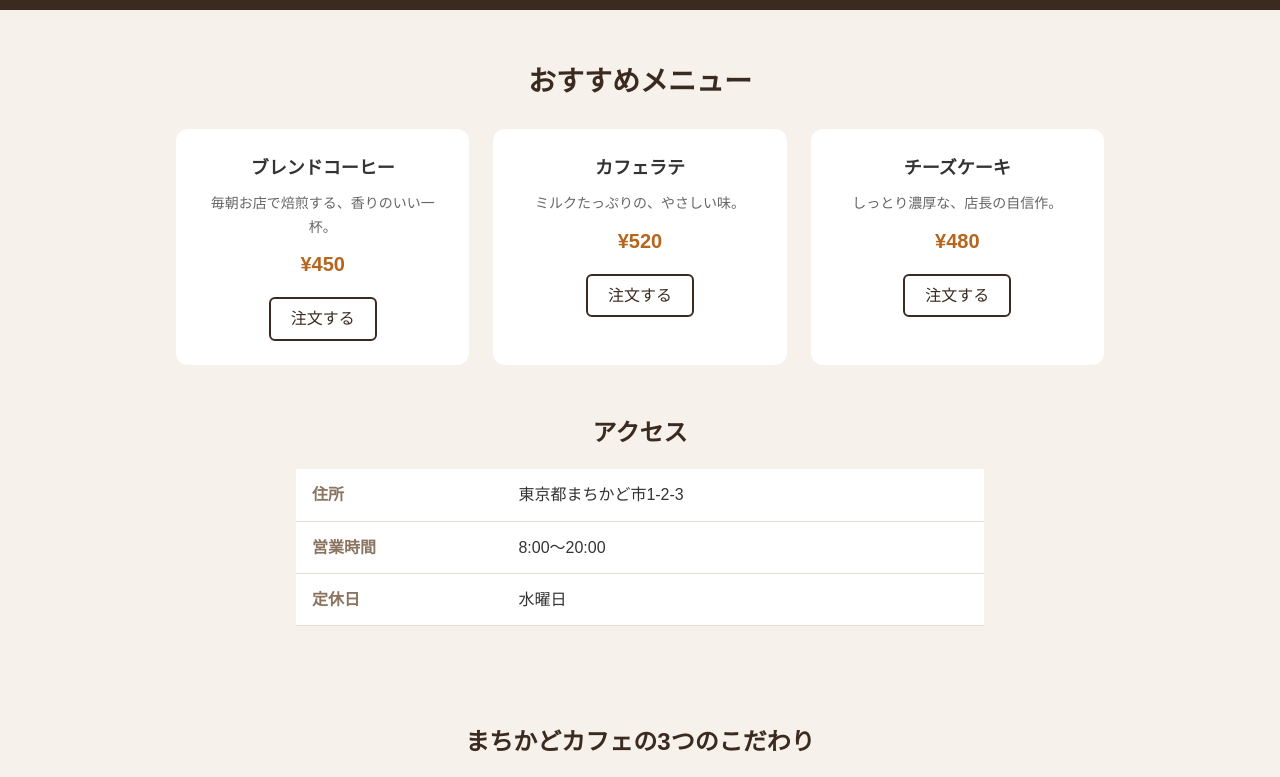
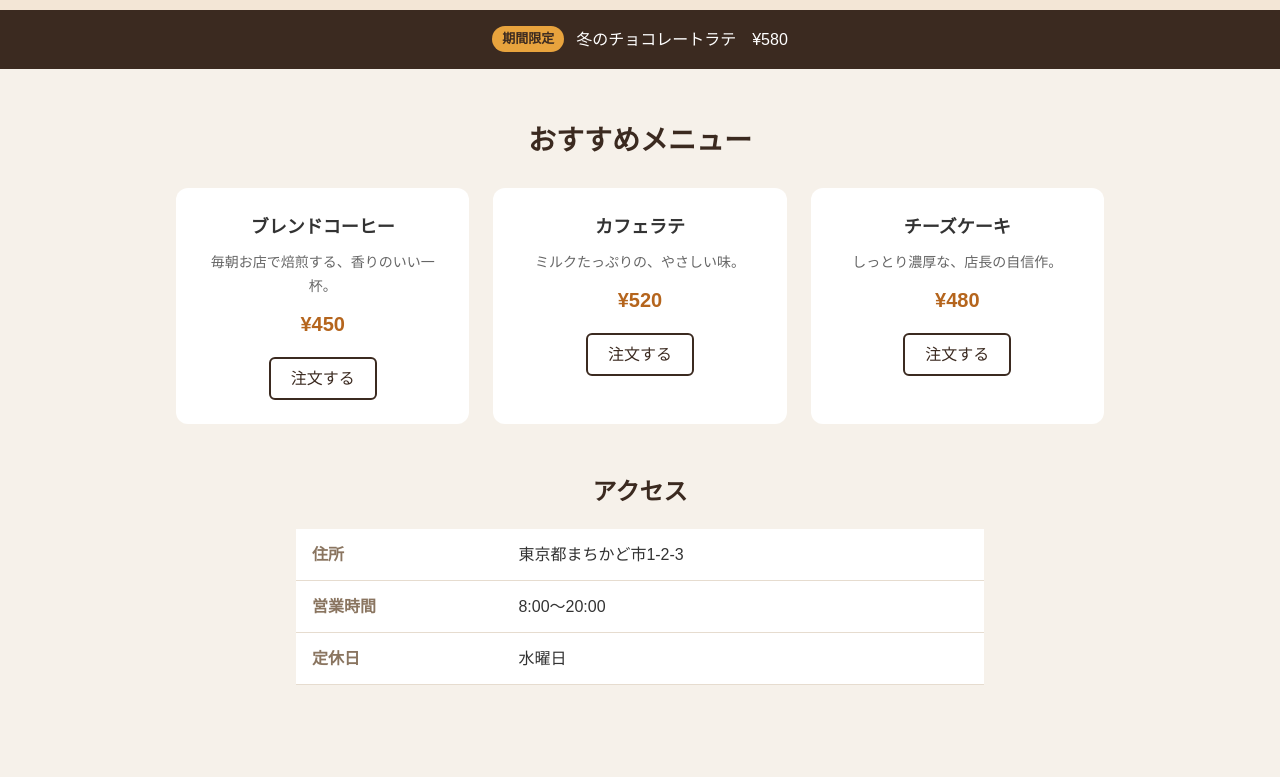
Before and after one commit to yeyint0o/cafe-261113-racoons, a plain HTML site: page index.html in a window 1280 px wide. Shown: the part 323-1100 px from the top of the page. Drawn offline with Linux system fonts and the light colour scheme.

Commit message:
MC-103 Add limited-time drink banner

```diff
--- a/css/header.css
+++ b/css/header.css
@@ -63,3 +63,26 @@
   margin: 0;
   color: #5c4a3d;
 }
+.campaign {
+  display: flex;
+  justify-content: center;
+  align-items: center;
+  gap: 12px;
+  padding: 16px;
+  background: #3b2a20;
+}
+
+.campaign__label {
+  margin: 0;
+  padding: 2px 10px;
+  border-radius: 999px;
+  background: #e8a33d;
+  color: #3b2a20;
+  font-size: 13px;
+  font-weight: bold;
+}
+
+.campaign__text {
+  margin: 0;
+  color: #fff;
+}
--- a/index.html
+++ b/index.html
@@ -10,10 +10,7 @@
   <link rel="stylesheet" href="css/main.css">
   <link rel="stylesheet" href="css/footer.css">
 </head>
-  <section class="hero">
-    <h2 class="hero__title">今日も、いつもの一杯を。</h2>
-    <p class="hero__text">駅から歩いて3分。朝8時から開いている、町の小さなカフェです。</p>
-  </section>
+
 
 <body>
   <!-- ===== A ヘッダー ここから ===== -->
@@ -29,6 +26,14 @@
     </ul>
     <a class="site-header__button" href="#">予約する</a>
   </header>
+ <section class="hero">
+    <h2 class="hero__title">今日も、いつもの一杯を。</h2>
+    <p class="hero__text">駅から歩いて3分。朝8時から開いている、町の小さなカフェです。</p>
+  </section>
+    <div class="campaign">
+    <p class="campaign__label">期間限定</p>
+    <p class="campaign__text">冬のチョコレートラテ　¥580</p>
+  </div>
 
   <!-- ===== A ヘッダー ここまで ===== -->
 
```
